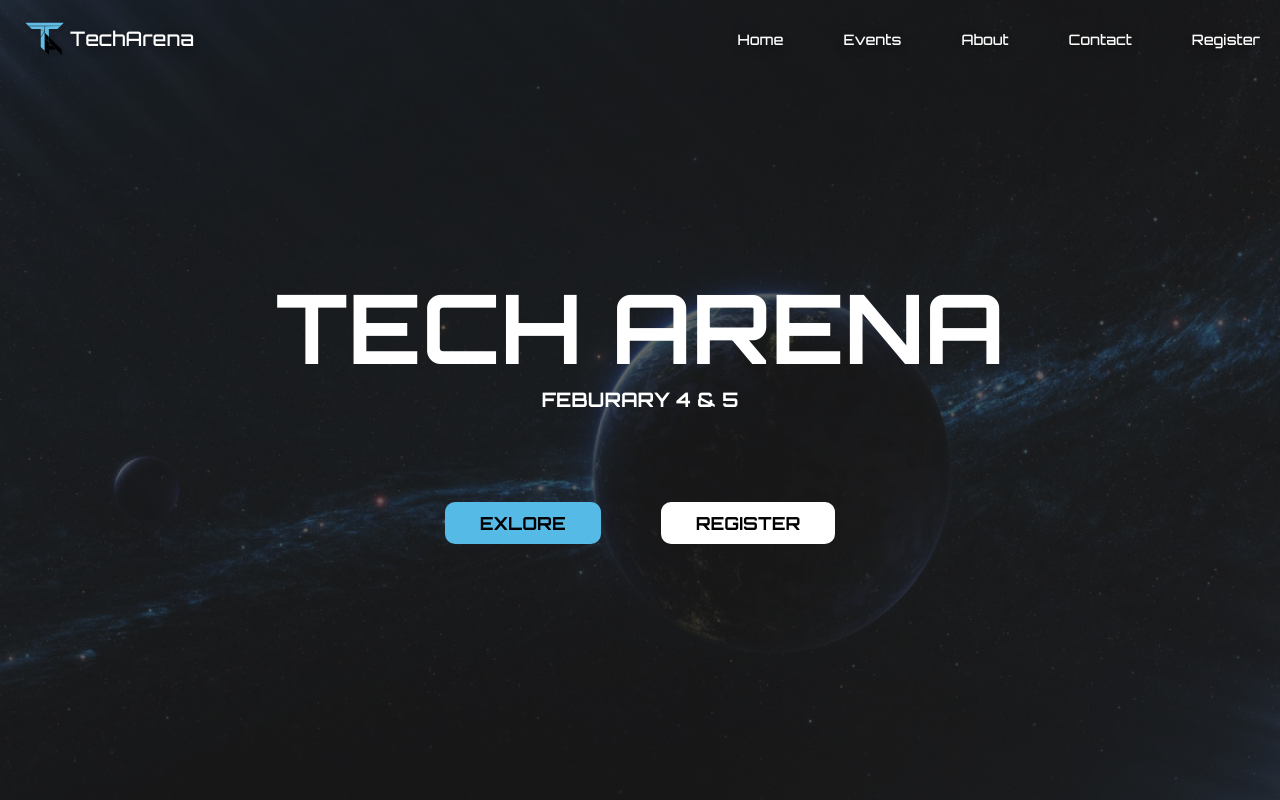
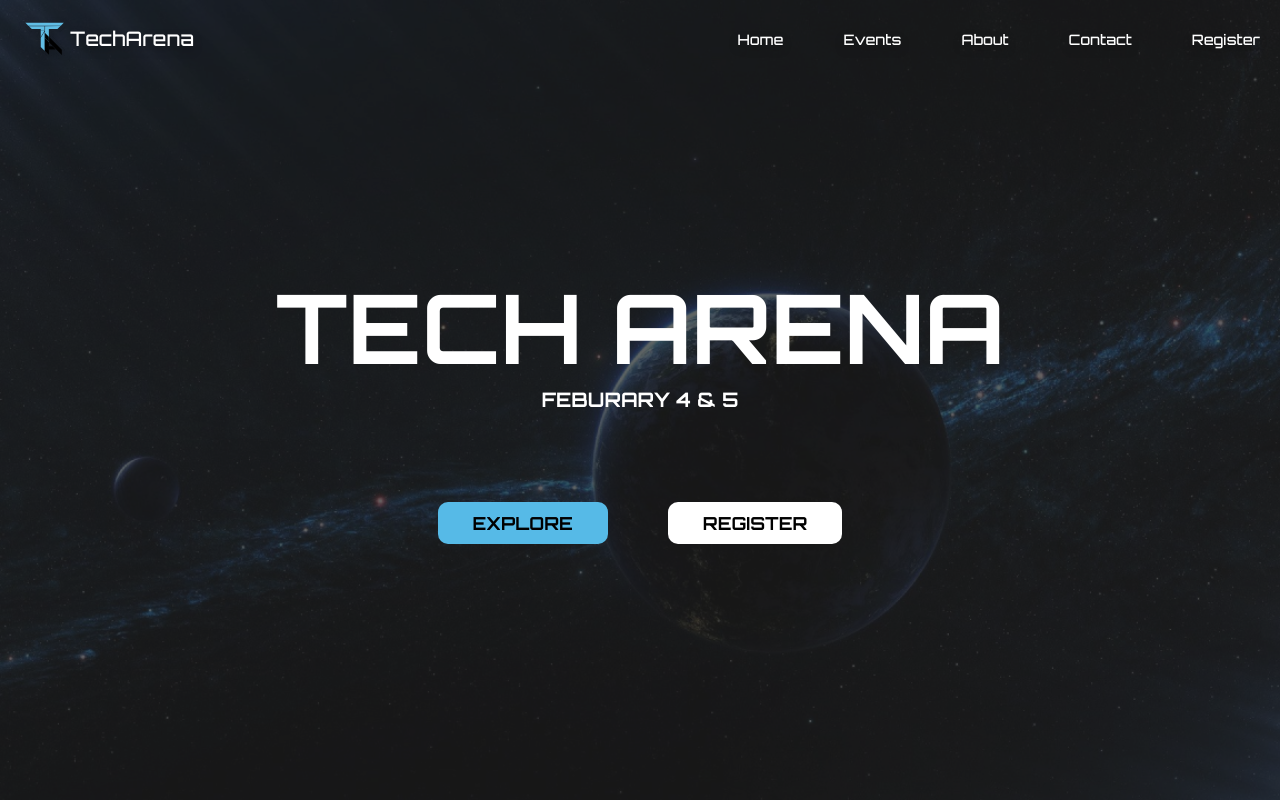
Before and after one commit to ProgrammerGaurav/TechArena, a React (Create React App) app: page / in a window 1280 px wide. Shown: the top 800 px of the page. Built offline with nearby package versions, Linux system fonts and the light colour scheme.

Commit message:
explore typo fixed

```diff
--- a/src/components/Landing.jsx
+++ b/src/components/Landing.jsx
@@ -19,7 +19,7 @@ const Landing = () => {
 						});
 					}}
 				>
-					Exlore
+					Explore
 				</a>
 				<Link to="/register">register</Link>
 			</div>
```
